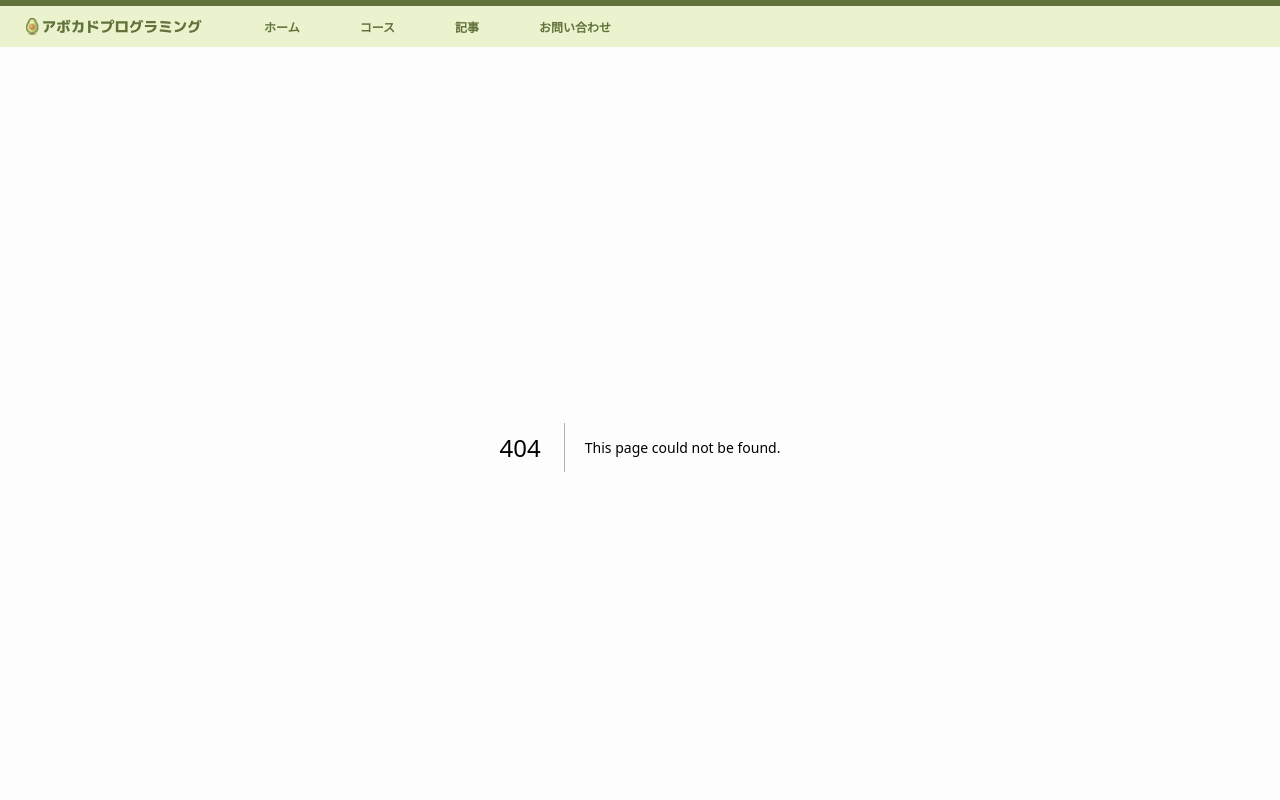
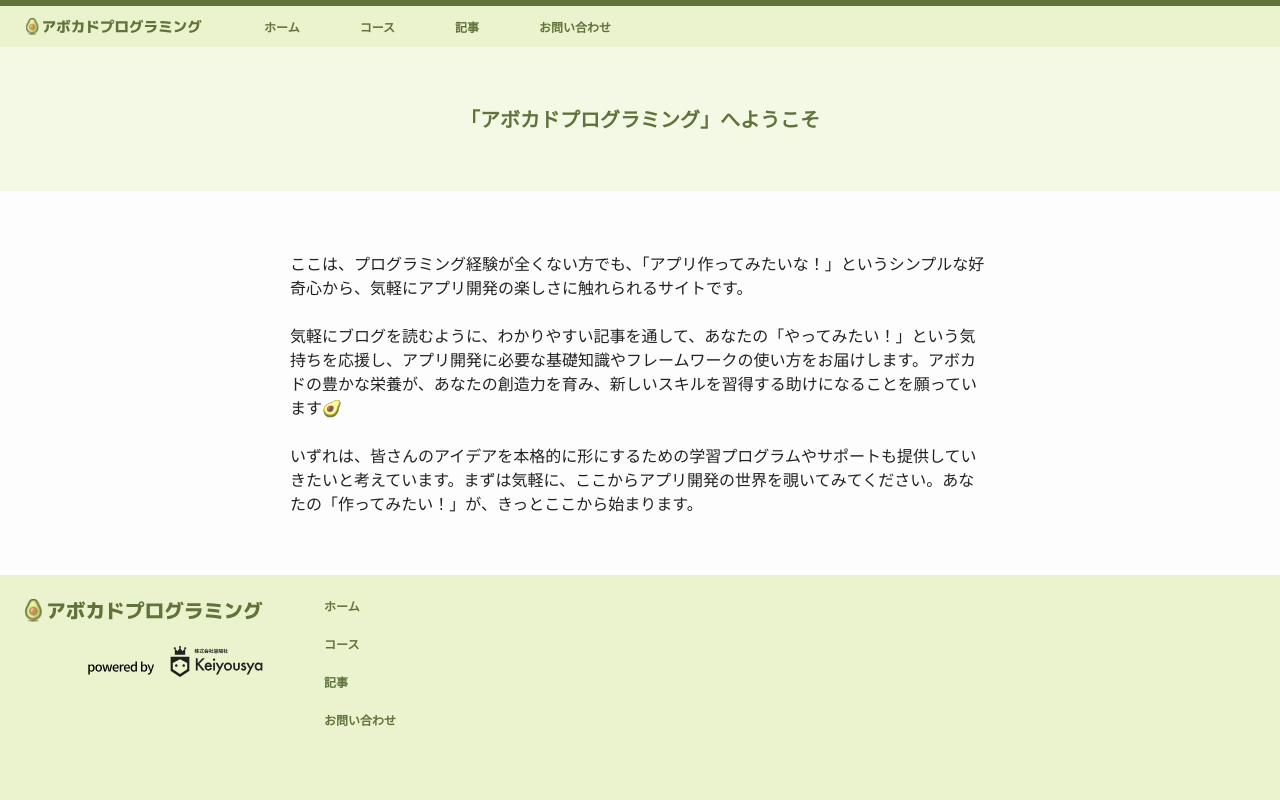
Before and after one commit to tamurakeito/avocado_programming, a Next.js app: page /about in a window 1280 px wide. Before the commit this address had no page. Shown: the top 800 px of the page. Built offline with nearby package versions, Linux system fonts and the light colour scheme.

Commit message:
about page

```diff
--- /dev/null
+++ b/src/app/about/page.tsx
@@ -0,0 +1,26 @@
+import styles from "./styles.module.scss";
+
+const About = () => {
+  return (
+    <div className={styles.about}>
+      <div className={styles.about_heading}>
+        「アボカドプログラミング」へようこそ
+      </div>
+      <div className={styles.about_content}>
+        <div className={styles.about_content_text_container}>
+          <div className={styles.about_content_text}>
+            ここは、プログラミング経験が全くない方でも、「アプリ作ってみたいな！」というシンプルな好奇心から、気軽にアプリ開発の楽しさに触れられるサイトです。
+          </div>
+          <div className={styles.about_content_text}>
+            気軽にブログを読むように、わかりやすい記事を通して、あなたの「やってみたい！」という気持ちを応援し、アプリ開発に必要な基礎知識やフレームワークの使い方をお届けします。アボカドの豊かな栄養が、あなたの創造力を育み、新しいスキルを習得する助けになることを願っています🥑
+          </div>
+          <div className={styles.about_content_text}>
+            いずれは、皆さんのアイデアを本格的に形にするための学習プログラムやサポートも提供していきたいと考えています。まずは気軽に、ここからアプリ開発の世界を覗いてみてください。あなたの「作ってみたい！」が、きっとここから始まります。
+          </div>
+        </div>
+      </div>
+    </div>
+  );
+};
+
+export default About;
--- /dev/null
+++ b/src/app/about/styles.module.scss
@@ -0,0 +1,42 @@
+@use "@assets/styles/variables" as var;
+
+.about {
+  align-self: stretch;
+
+  .about_heading {
+    display: flex;
+    flex-direction: column;
+    justify-content: center;
+    align-items: center;
+    padding: 60px;
+    background: var.$PRIMARY100;
+    align-self: stretch;
+
+    font: var.$FONT_H2;
+    color: var.$AVOCADO_DARK;
+  }
+  .about_content {
+    display: flex;
+    flex-direction: column;
+    justify-content: center;
+    align-items: center;
+    padding: 60px;
+    gap: 48px;
+    background: var.$WHITE025;
+    align-self: stretch;
+
+    .about_content_text_container {
+      display: flex;
+      flex-direction: column;
+      justify-content: center;
+      align-items: center;
+      padding: 0px;
+      gap: 24px;
+
+      max-width: 700px;
+
+      font: var.$FONT_LG;
+      color: var.$GRAY900;
+    }
+  }
+}
--- a/src/app/styles.module.scss
+++ b/src/app/styles.module.scss
@@ -4,7 +4,7 @@
   align-self: stretch;
 
   .heading {
-    font: var.$FONT_H1;
+    font: var.$FONT_H2;
     color: var.$AVOCADO_DARK;
   }
 
```
